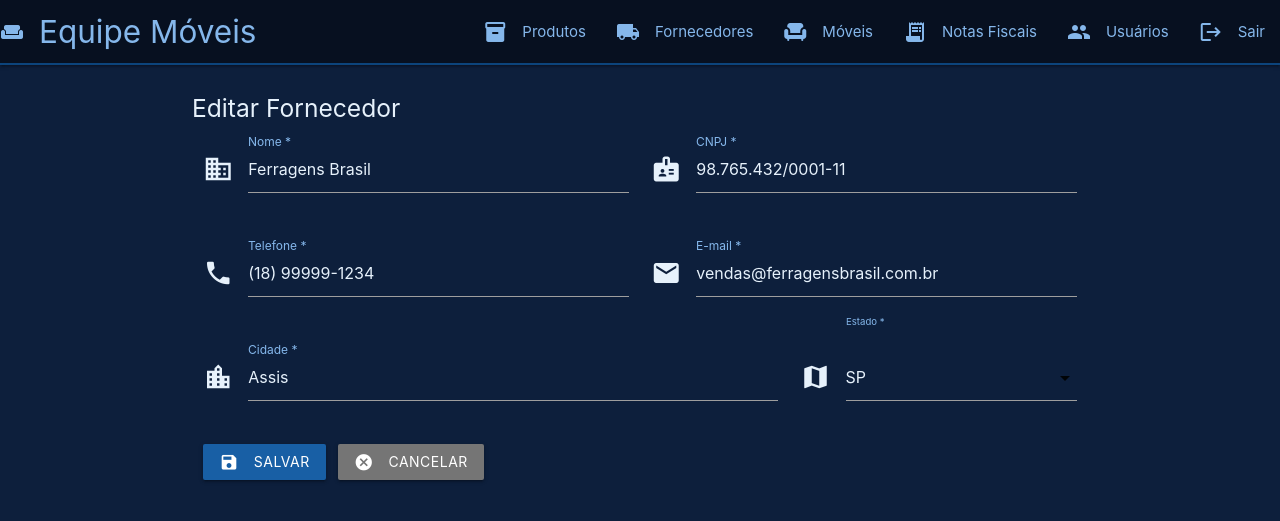
After one commit to CarlosEduardoCst4/Equipe_Moveis, a PHP site: page /VIEW/fornecedor/frmEdtFornecedor.php?id=2 in a window 1280 px wide. The commit adds this page. Shown: the top 521 px of the page. Run offline with PHP 8.4, Linux system fonts and the light colour scheme; the visitor is signed in with stand-in values (Sample User, id 1); data comes from the database, SQL or seed files in the repository.

Commit message:
fornecedor

```diff
--- /dev/null
+++ b/DAL/fornecedor.php
@@ -0,0 +1,107 @@
+<?php
+    namespace DAL;
+
+    class Fornecedor {
+
+        private $db;
+
+        // Construtor já conecta ao banco
+        public function __construct() {
+            $this->db = \DAL\Conexao::conectar();
+        }
+
+        // ---- SELECT ALL ----
+        // Retorna todos os fornecedores ordenados por nome
+        // Usado na listagem lstFornecedor.php
+        public function SelectAll() {
+            $sql = $this->db->prepare(
+                "SELECT * FROM fornecedor ORDER BY nome"
+            );
+            $sql->execute();
+
+            // FETCH_CLASS — o PDO já preenche os atributos da classe MODEL
+            // automaticamente, sem precisar chamar os setters manualmente
+            $sql->setFetchMode(
+                \PDO::FETCH_CLASS, '\MODEL\Fornecedor'
+            );
+
+            // fetchAll retorna um array com todos os registros
+            return $sql->fetchAll();
+        }
+
+        // ---- SELECT BY ID ----
+        // Retorna um fornecedor pelo ID
+        // Usado no formulário de edição para pré-preencher os campos
+        public function SelectById(int $id) {
+            $sql = $this->db->prepare(
+                "SELECT * FROM fornecedor WHERE id = :id"
+            );
+            $sql->bindValue(":id", $id);
+            $sql->execute();
+
+            $sql->setFetchMode(
+                \PDO::FETCH_CLASS, '\MODEL\Fornecedor'
+            );
+
+            // fetch retorna só um registro (o primeiro encontrado)
+            return $sql->fetch();
+        }
+
+        // ---- INSERT ----
+        // Insere um novo fornecedor no banco
+        // Recebe um objeto MODEL\Fornecedor já preenchido
+        public function Insert(\MODEL\Fornecedor $fornecedor) {
+            $sql = $this->db->prepare(
+                "INSERT INTO fornecedor (nome, cnpj, telefone, email, cidade, uf)
+                 VALUES (:nome, :cnpj, :telefone, :email, :cidade, :uf)"
+            );
+
+            // Cada bindValue vincula um parâmetro ao valor do getter do objeto
+            $sql->bindValue(":nome",     $fornecedor->getNome());
+            $sql->bindValue(":cnpj",     $fornecedor->getCnpj());
+            $sql->bindValue(":telefone", $fornecedor->getTelefone());
+            $sql->bindValue(":email",    $fornecedor->getEmail());
+            $sql->bindValue(":cidade",   $fornecedor->getCidade());
+            $sql->bindValue(":uf",       $fornecedor->getUf());
+
+            $sql->execute();
+        }
+
+        // ---- UPDATE ----
+        // Atualiza os dados de um fornecedor existente
+        // O WHERE id = :id garante que só esse registro seja alterado
+        public function Update(\MODEL\Fornecedor $fornecedor) {
+            $sql = $this->db->prepare(
+                "UPDATE fornecedor SET
+                    nome     = :nome,
+                    cnpj     = :cnpj,
+                    telefone = :telefone,
+                    email    = :email,
+                    cidade   = :cidade,
+                    uf       = :uf
+                 WHERE id = :id"
+            );
+
+            $sql->bindValue(":id",       $fornecedor->getId());
+            $sql->bindValue(":nome",     $fornecedor->getNome());
+            $sql->bindValue(":cnpj",     $fornecedor->getCnpj());
+            $sql->bindValue(":telefone", $fornecedor->getTelefone());
+            $sql->bindValue(":email",    $fornecedor->getEmail());
+            $sql->bindValue(":cidade",   $fornecedor->getCidade());
+            $sql->bindValue(":uf",       $fornecedor->getUf());
+
+            $sql->execute();
+        }
+
+        // ---- DELETE ----
+        // Remove um fornecedor pelo ID
+        // Cuidado: só funciona se não houver produtos vinculados a esse fornecedor
+        public function Delete(int $id) {
+            $sql = $this->db->prepare(
+                "DELETE FROM fornecedor WHERE id = :id"
+            );
+            $sql->bindValue(":id", $id);
+            $sql->execute();
+        }
+    }
+?>
--- /dev/null
+++ b/MODEL/fornecedor.php
@@ -0,0 +1,38 @@
+<?php
+    namespace MODEL;
+
+    // Classe que representa um Fornecedor no sistema
+    // Cada atributo corresponde a uma coluna da tabela fornecedor no banco
+    class Fornecedor {
+
+        private ?int    $id;
+        private ?string $nome;
+        private ?string $cnpj;
+        private ?string $telefone;
+        private ?string $email;
+        private ?string $cidade;
+        private ?string $uf;
+
+        public function __construct() {}
+
+        // ---- GETTERS ----
+
+        public function getId()       { return $this->id; }
+        public function getNome()     { return $this->nome; }
+        public function getCnpj()     { return $this->cnpj; }
+        public function getTelefone() { return $this->telefone; }
+        public function getEmail()    { return $this->email; }
+        public function getCidade()   { return $this->cidade; }
+        public function getUf()       { return $this->uf; }
+
+        // ---- SETTERS ----
+
+        public function setId(int $id)          { $this->id = $id; }
+        public function setNome(string $nome)   { $this->nome = $nome; }
+        public function setCnpj(string $cnpj)   { $this->cnpj = $cnpj; }
+        public function setTelefone(string $t)  { $this->telefone = $t; }
+        public function setEmail(string $email) { $this->email = $email; }
+        public function setCidade(string $c)    { $this->cidade = $c; }
+        public function setUf(string $uf)       { $this->uf = $uf; }
+    }
+?>
--- a/VIEW/dashboard.php
+++ b/VIEW/dashboard.php
@@ -13,6 +13,7 @@
     <meta charset="utf-8">
     <meta name="viewport" content="width=device-width, initial-scale=1">
     <title>Dashboard — Equipe Móveis</title>
+    <link rel="icon" href="/equipe-moveis/images/fundo-login.jpg">
     <link href="https://fonts.googleapis.com/icon?family=Material+Icons" rel="stylesheet">
     <link rel="stylesheet" href="https://cdnjs.cloudflare.com/ajax/libs/materialize/1.0.0/css/materialize.min.css">
     <link rel="stylesheet" href="/equipe-moveis/VIEW/css/style.css">
--- /dev/null
+++ b/VIEW/fornecedor/frmEdtFornecedor.php
@@ -0,0 +1,113 @@
+<?php
+    session_start();
+    if (!isset($_SESSION['login']))
+        header("location: /equipe-moveis/VIEW/index.php");
+
+    include_once $_SERVER['DOCUMENT_ROOT'] . "/equipe-moveis/DAL/conexao.php";
+    include_once $_SERVER['DOCUMENT_ROOT'] . "/equipe-moveis/MODEL/fornecedor.php";
+    include_once $_SERVER['DOCUMENT_ROOT'] . "/equipe-moveis/DAL/fornecedor.php";
+
+    // Captura o ID enviado via GET pela listagem (ex: ?id=3)
+    $id = $_GET['id'];
+
+    // Busca os dados atuais do fornecedor pelo ID para pré-preencher o formulário
+    $dalFornecedor = new \DAL\Fornecedor();
+    $fornecedor    = $dalFornecedor->SelectById($id);
+?>
+<!DOCTYPE html>
+<html lang="pt-br">
+<head>
+    <meta charset="utf-8">
+    <meta name="viewport" content="width=device-width, initial-scale=1">
+    <title>Editar Fornecedor — Equipe Móveis</title>
+    <link rel="icon" href="/equipe-moveis/images/fundo-login.jpg">
+    <link href="https://fonts.googleapis.com/icon?family=Material+Icons" rel="stylesheet">
+    <link rel="stylesheet" href="https://cdnjs.cloudflare.com/ajax/libs/materialize/1.0.0/css/materialize.min.css">
+    <link rel="stylesheet" href="/equipe-moveis/VIEW/css/style.css">
+</head>
+<body>
+
+    <?php include_once "../menu.php"; ?>
+
+    <div class="container" style="margin-top: 30px;">
+        <h5>Editar Fornecedor</h5>
+
+        <form action="opEdtFornecedor.php" method="POST">
+
+            <!-- Campo oculto — passa o ID para o opEdtFornecedor saber qual registro alterar -->
+            <!-- O usuário não vê esse campo mas ele é enviado junto com o formulário -->
+            <input type="hidden" name="id" value="<?php echo $fornecedor->getId(); ?>">
+
+            <div class="row">
+                <div class="input-field col s12 m6">
+                    <i class="material-icons prefix">business</i>
+                    <!-- value pré-preenche o campo com o dado atual do banco -->
+                    <input id="nome" type="text" name="nome" required maxlength="35"
+                           value="<?php echo $fornecedor->getNome(); ?>">
+                    <label for="nome" class="active">Nome *</label>
+                </div>
+                <div class="input-field col s12 m6">
+                    <i class="material-icons prefix">badge</i>
+                    <input id="cnpj" type="text" name="cnpj" required maxlength="18"
+                           value="<?php echo $fornecedor->getCnpj(); ?>">
+                    <label for="cnpj" class="active">CNPJ *</label>
+                </div>
+            </div>
+            <div class="row">
+                <div class="input-field col s12 m6">
+                    <i class="material-icons prefix">phone</i>
+                    <input id="telefone" type="text" name="telefone" required maxlength="15"
+                           value="<?php echo $fornecedor->getTelefone(); ?>">
+                    <label for="telefone" class="active">Telefone *</label>
+                </div>
+                <div class="input-field col s12 m6">
+                    <i class="material-icons prefix">email</i>
+                    <input id="email" type="email" name="email" required maxlength="50"
+                           value="<?php echo $fornecedor->getEmail(); ?>">
+                    <label for="email" class="active">E-mail *</label>
+                </div>
+            </div>
+            <div class="row">
+                <div class="input-field col s12 m8">
+                    <i class="material-icons prefix">location_city</i>
+                    <input id="cidade" type="text" name="cidade" required maxlength="35"
+                           value="<?php echo $fornecedor->getCidade(); ?>">
+                    <label for="cidade" class="active">Cidade *</label>
+                </div>
+                <div class="input-field col s12 m4">
+                    <i class="material-icons prefix">map</i>
+                    <select name="uf" id="uf" required>
+                        <option value="" disabled>Selecione</option>
+                        <?php
+                            // Array com todos os estados
+                            $estados = ['AC','AL','AM','BA','CE','DF','ES','GO','MA',
+                                        'MG','MS','MT','PA','PB','PE','PI','PR','RJ',
+                                        'RN','RO','RR','RS','SC','SE','SP','TO'];
+                            foreach ($estados as $estado) {
+                                // selected marca o estado atual do fornecedor no select
+                                $sel = ($estado == $fornecedor->getUf()) ? 'selected' : '';
+                                echo "<option value='$estado' $sel>$estado</option>";
+                            }
+                        ?>
+                    </select>
+                    <label for="uf" class="active">Estado *</label>
+                </div>
+            </div>
+            <div class="row">
+                <div class="col s12">
+                    <button class="btn waves-effect waves-light" type="submit">
+                        <i class="material-icons left">save</i>Salvar
+                    </button>
+                    <a href="lstFornecedor.php" class="btn waves-effect waves-light grey darken-1" style="margin-left: 8px;">
+                        <i class="material-icons left">cancel</i>Cancelar
+                    </a>
+                </div>
+            </div>
+        </form>
+    </div>
+
+    <script src="https://code.jquery.com/jquery-3.6.0.min.js"></script>
+    <script src="https://cdnjs.cloudflare.com/ajax/libs/materialize/1.0.0/js/materialize.min.js"></script>
+    <script src="/equipe-moveis/VIEW/js/init.js"></script>
+</body>
+</html>
--- a/VIEW/index.php
+++ b/VIEW/index.php
@@ -6,7 +6,7 @@
     <meta name="viewport" content="width=device-width, initial-scale=1">
 
     <!-- Ícone que aparece na aba do navegador -->
-    <link rel="icon" href="/equipe-moveis/images/logo.png">
+    <link rel="icon" href="/equipe-moveis/images/fundo-login.jpg">
 
     <!-- Material Icons — biblioteca de ícones do Google usada pelo Materialize -->
     <link href="https://fonts.googleapis.com/icon?family=Material+Icons" rel="stylesheet">
@@ -32,8 +32,7 @@
                     <div class="card-content center-align">
 
                         <!-- Título do sistema -->
-                        <h5>Equipe Móveis</h5>
-                        <p class="grey-text">Controle de Estoque</p>
+                        <img src="/equipe-moveis/images/fundo-login.jpg" alt="Logo" style="max-width: 180px;">
                         <br>
 
                         <!-- Formulário de login
--- a/VIEW/menu.php
+++ b/VIEW/menu.php
@@ -8,7 +8,7 @@
     <div class="nav-wrapper">
 
         <!-- Logo/nome do sistema — ao clicar vai para o dashboard -->
-        <a href="/equipe-moveis/VIEW/home.php" class="brand-logo left">
+        <a href="/equipe-moveis/VIEW/dashboard.php" class="brand-logo left">
             <i class="material-icons">weekend</i> Equipe Móveis
         </a>
 
@@ -53,7 +53,7 @@
 <!-- Menu lateral para celular (sidenav) -->
 <!-- O id "menu-mobile" é referenciado no data-target do botão hamburguer acima -->
 <ul class="sidenav" id="menu-mobile">
-    <li><a href="/equipe-moveis/VIEW/home.php">Dashboard</a></li>
+    <li><a href="/equipe-moveis/VIEW/dashboard.php">Dashboard</a></li>
     <li><a href="/equipe-moveis/VIEW/PRODUTO/lstProduto.php">Produtos</a></li>
     <li><a href="/equipe-moveis/VIEW/FORNECEDOR/lstFornecedor.php">Fornecedores</a></li>
     <li><a href="/equipe-moveis/VIEW/MOVEL/lstMovel.php">Móveis</a></li>
```
Also changed, not shown: DAL/categoria.php (added, +92 -0 lines), MODEL/categoria.php (added, +23 -0 lines), VIEW/categoria/opEdtCategoria.php (added, +26 -0 lines), VIEW/fornecedor/frmInsFornecedor.php (added, +99 -0 lines), VIEW/fornecedor/lstFornecedor.php (added, +90 -0 lines), VIEW/fornecedor/opEdtFornecedor.php (added, +36 -0 lines), VIEW/fornecedor/opInsFornecedor.php (added, +34 -0 lines), VIEW/fornecedor/opRemFornecedor.php (added, +19 -0 lines), VIEW/categoria/frmEdtCategoria.php (added), VIEW/categoria/frmInsCategoria.php (added), VIEW/categoria/lstCategoria.php (added), VIEW/categoria/opInsCategoria.php (added), VIEW/categoria/opRemCategoria.php (added), images/fundo-login.jpg (added).
